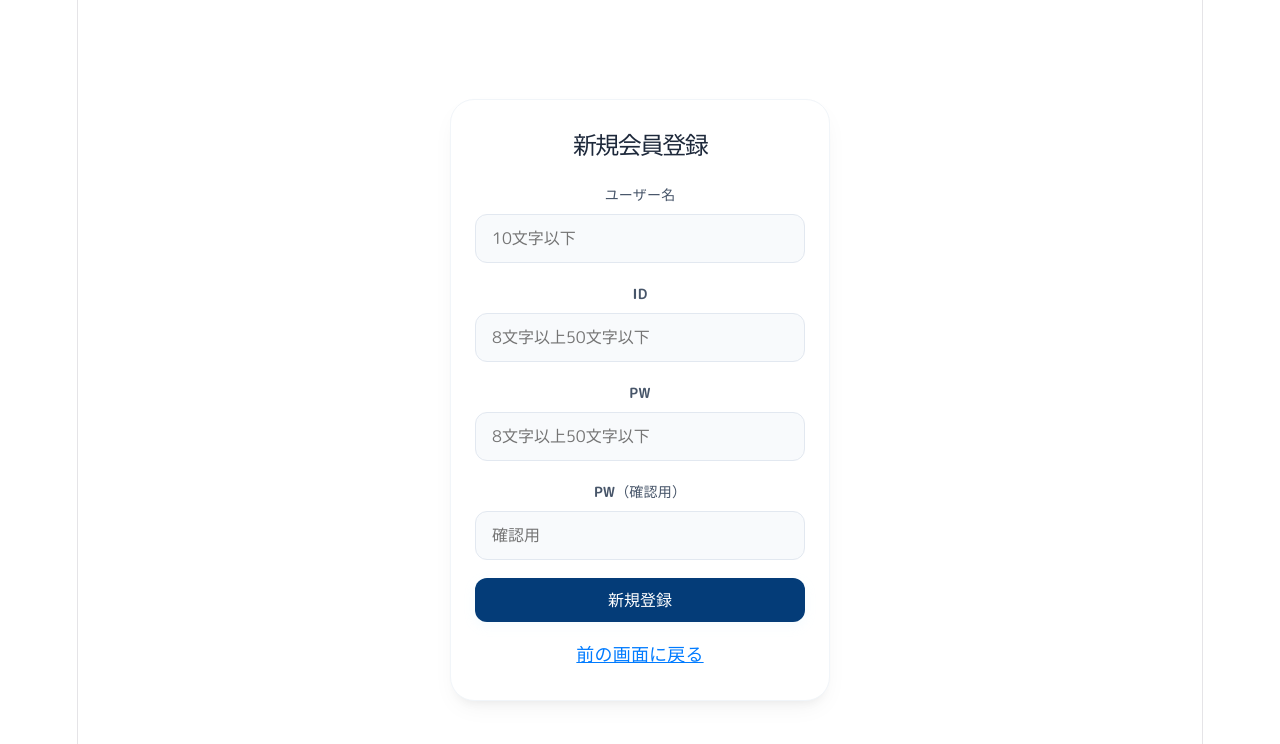
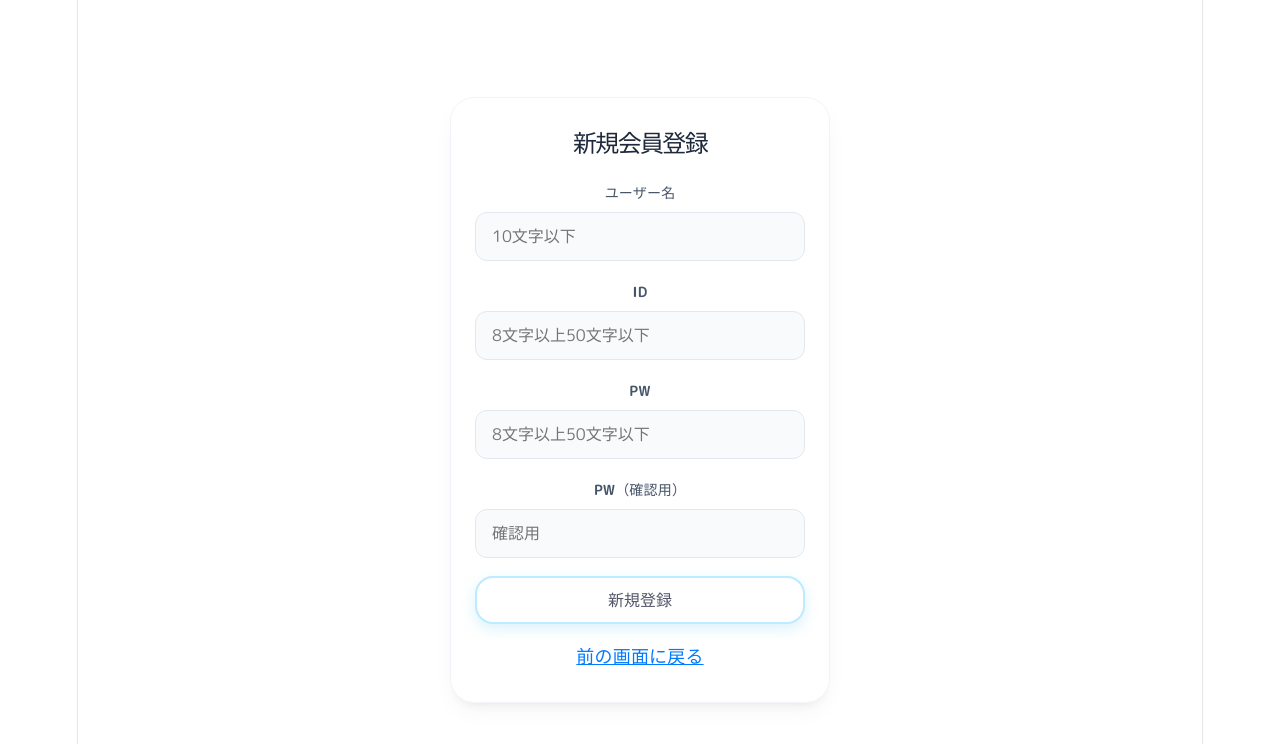
Before and after one commit to plusdojo2026/a1-7, a React (Vite) app in the folder react/: page /Register in a window 1280 px wide. Shown: the top 744 px of the page. Built offline with nearby package versions, Linux system fonts and the light colour scheme.

Commit message:
ログイン、新規登録統一

```diff
--- a/react/src/components/Chart.css
+++ b/react/src/components/Chart.css
@@ -11,3 +11,6 @@
 .content7 {
   padding-top: 70px; /* Headerの高さに合わせる */
 }
+.chart-page{
+  padding-bottom: 80px;
+}
--- a/react/src/css/Login.css
+++ b/react/src/css/Login.css
@@ -56,30 +56,35 @@
 
 /* ログインボタン */
 .login-button1 {
-  display: flex !important;
-  align-items: center !important;
-  justify-content: center !important;
-  line-height: 1 !important;
+  display: flex ;
+  align-items: center ;
+  justify-content: center ;
+  line-height: 1 ;
   width: 100%;
   padding: 14px;
   /*background-color: #10b981 !important;*/
-  background-color: #043C78 !important;
+  background-color: #ffffff ;
 
-  color: white !important;
-  border: none !important;
-  border-radius: 12px;
+  color: #55556B ;
+  border: 2px solid #BDEBFF ;
+  border-radius: 18px;
   font-size: 16px;
-  font-weight: 700;
+  font-weight: 600;
   cursor: pointer;
-  box-shadow: 0 4px 12px rgba(187, 232, 255, 0.15);
-  transition: background-color 0.2s, transform 0.1s;
+  box-shadow: 0 5px 14px rgba(153,218,244,0.35);
+  transition: all .2s ease;
   margin-top: 12px;
+  margin-bottom: 14px;
   appearance: none;
   -webkit-appearance: none;
 }
 
 .login-button1:hover {
-  background-color: #58a5f7 !important;
+ color:  #D81B60;/*#F9A8B8;*/
+	transform: translateY(-2px);
+    box-shadow: 0 8px 18px rgba(80,140,180,0.35);
+
+    border-color: #F8C8DC;
 }
 
 .login-button1:active {
--- a/react/src/css/Register.css
+++ b/react/src/css/Register.css
@@ -56,30 +56,35 @@
 
 /* ログインボタン */
 .login-button2 {
-  display: flex !important;
-  align-items: center !important;
-  justify-content: center !important;
-  line-height: 1 !important;
+  display: flex ;
+  align-items: center ;
+  justify-content: center ;
+  line-height: 1 ;
   width: 100%;
   padding: 14px;
   /*background-color: #10b981 !important;*/
-  background-color: #043C78 !important;
+  background-color: #ffffff ;
 
-  color: white !important;
-  border: none !important;
-  border-radius: 12px;
+  color: #55556B ;
+  border: 2px solid #BDEBFF ;
+  border-radius: 18px;
   font-size: 16px;
-  font-weight: 700;
+  font-weight: 600;
   cursor: pointer;
-  box-shadow: 0 4px 12px rgba(187, 232, 255, 0.15);
-  transition: background-color 0.2s, transform 0.1s;
+  box-shadow: 0 5px 14px rgba(153,218,244,0.35);
+  transition: all .2s ease;
   margin-top: 12px;
+  margin-bottom: 14px;
   appearance: none;
   -webkit-appearance: none;
 }
 
 .login-button2:hover {
-  background-color: #58a5f7 !important;
+   color:  #D81B60;/*#F9A8B8;*/
+	transform: translateY(-2px);
+    box-shadow: 0 8px 18px rgba(80,140,180,0.35);
+
+    border-color: #F8C8DC;
 }
 
 .login-button2:active {
```
